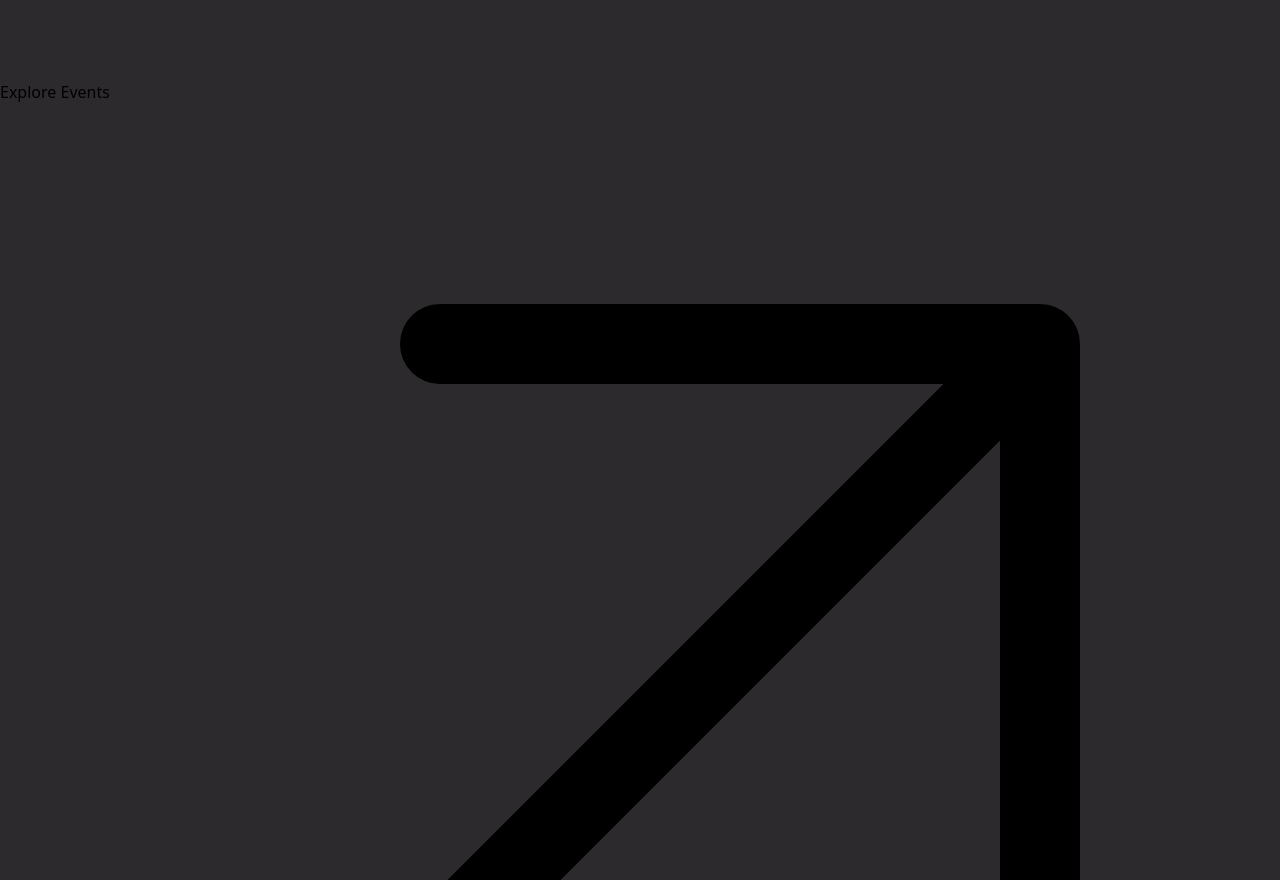
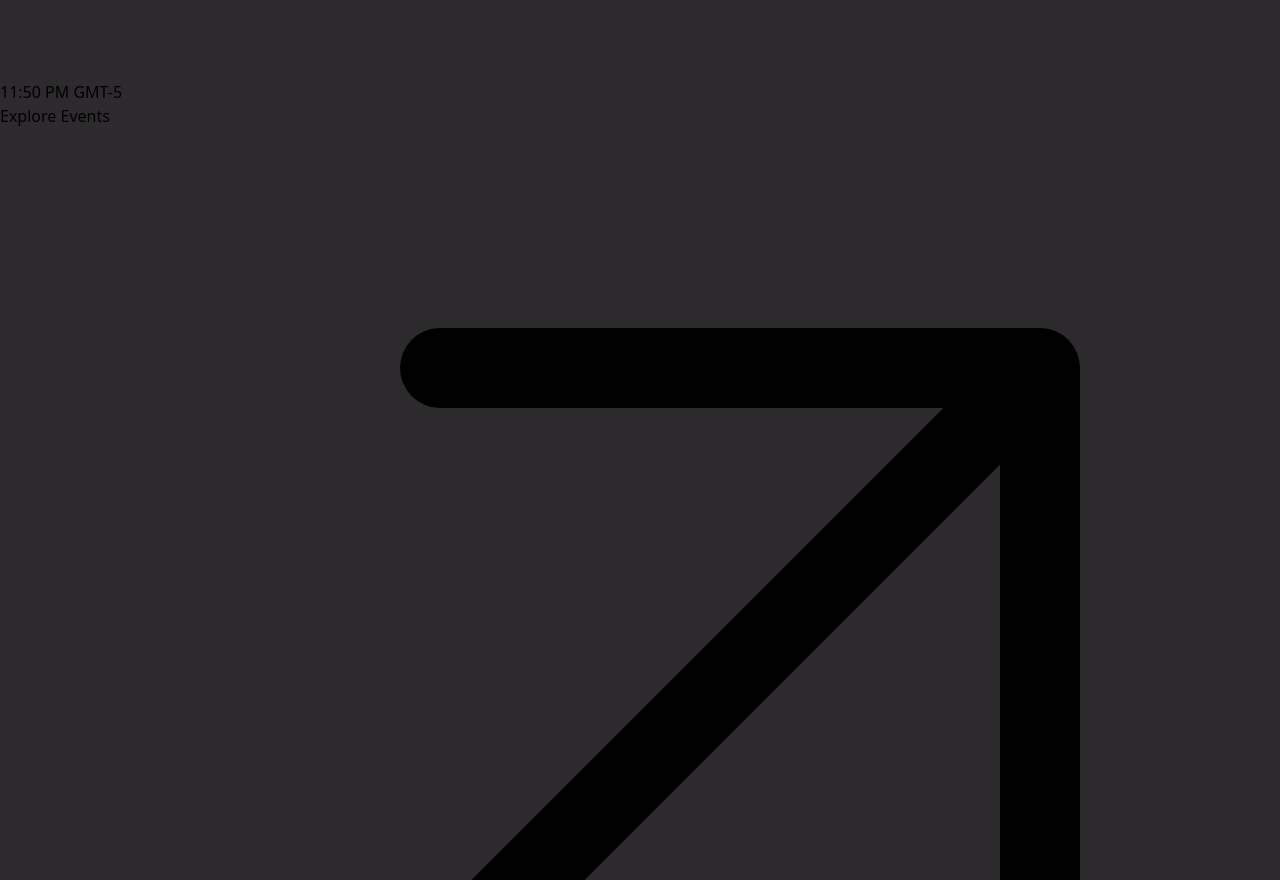
Before and after one commit to SGJ31/luma-landing, a React (Vite) app: page /sign-in in a window 1280 px wide. Shown: the part 1200-2080 px from the top of the page. Built offline with nearby package versions, Linux system fonts and the light colour scheme.

Commit message:
time and time zone added to navbar

```diff
--- a/src/Components/Navbar/index.jsx
+++ b/src/Components/Navbar/index.jsx
@@ -1,7 +1,29 @@
 import { NavLink } from "react-router-dom"
+import React, { useState, useEffect } from "react";
 import { SparklesIcon, ArrowUpRightIcon } from "@heroicons/react/24/solid"
 
 const Navbar = () => {
+    const [currentTime, setCurrentTime] = useState(new Date());
+
+    useEffect(() => {
+        const intervalId = setInterval(() => {
+          setCurrentTime(new Date());
+        }, 1000);
+
+        return () => clearInterval(intervalId);
+      }, []);
+
+      const formatTime = (date) => {
+        const hours = date.getHours();
+        const amPm = hours < 12 ? "AM" : "PM";
+        const formattedHours = hours % 12 || 12;
+        const minutes = date.getMinutes().toString().padStart(2, "0");
+        return `${formattedHours}:${minutes} ${amPm}`;
+      };
+
+      const formatTimeZone = () => {
+        return "GMT-5";
+      };
 
     return (
         <nav className='flex justify-between items-center fixed z-10 top-0 w-full py-5 px-8 text-sm font-light'>
@@ -15,12 +37,14 @@ const Navbar = () => {
                 </li>
             </ul>
             <ul className='flex items-center gap-3'>
+                <li className="text-white/60 text-xs font-semibold">
+                {formatTime(currentTime)} {formatTimeZone()}
+                </li>
                 <li  className='font-semibold text-white/60'>
                     <div className="flex items-center">
                         Explore Events
                         <ArrowUpRightIcon className="w-3 h-3 ml-2"/>
                     </div>
-
                 </li>
                 <li className='bg-zinc-700 font-bold text-white/60 py-1 px-3 rounded-full'>
                     <NavLink
```
